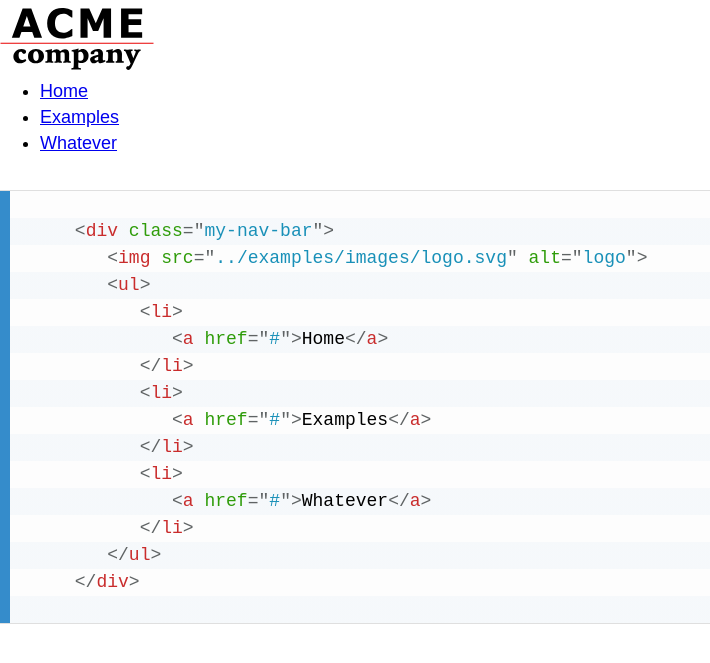
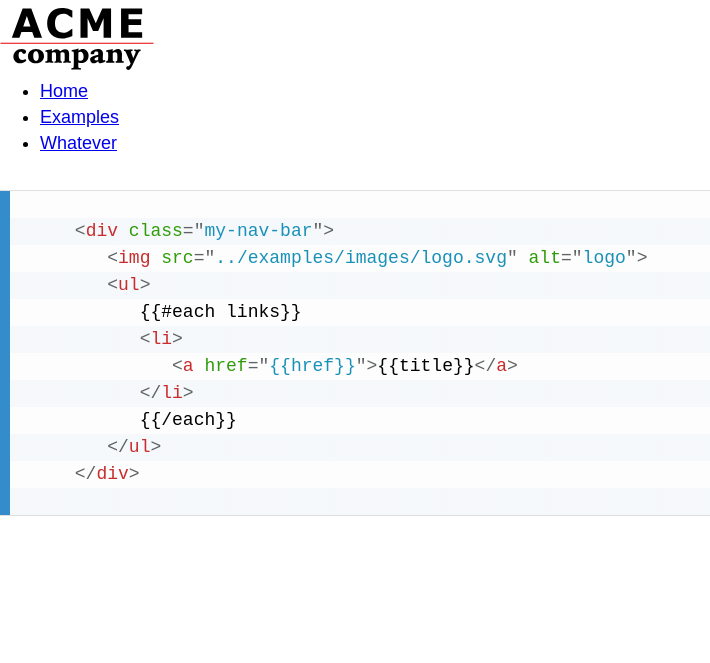
Before and after one commit to walkerab/ghetto-box-site, a Jekyll site: the page demo-animation/index.html, which Jekyll copies as it is, in a window 1280 px wide. Shown: the top 663 px of the page, without its empty margins (0-710 px from the left). Built offline with Jekyll 4.4.1, drawn with Linux system fonts in a browser that asks for light colours; nearby versions of some CDN libraries; library files that are not in the unit come from our copies.

Commit message:
handlebars templating in demo

```diff
--- a/bower.json
+++ b/bower.json
@@ -14,6 +14,7 @@
     "tests"
   ],
   "dependencies": {
-    "prism": "gh-pages"
+    "prism": "gh-pages",
+    "handlebars": "~2.0.0"
   }
 }
--- a/demo-animation/demo-animation.js
+++ b/demo-animation/demo-animation.js
@@ -30,7 +30,6 @@
 				var regex_str = match[1];
 				var regex = new RegExp(regex_str);
 				result.push(line.substr(0,line.length-match[0].length).replace(regex,highlightString));
-				console.log(regex);
 			} else {
 				result.push(line);
 			}
@@ -42,6 +41,23 @@
 		return html.replace(/&/g,'&amp;').replace(/</g,'&lt;').replace(/>/g,'&gt;');
 	}
 
+	var context = {
+		links: [
+			{
+				title: 'Home',
+				href: '#'
+			},
+			{
+				title: 'Examples',
+				href: '#'
+			},
+			{
+				title: 'Whatever',
+				href: '#'
+			}
+		]
+	};
+
 	var showFrame = function(frame) {
 		// var highlighted_text = highlightDifferences(frame.innerHTML);
 		var highlighted_text = highlightDifferences(Prism.highlight(
@@ -49,7 +65,8 @@
 			Prism.languages.markup
 		));
 		el_source.innerHTML = highlighted_text;
-		el_result.innerHTML = frame.innerHTML;
+		var template = Handlebars.compile(frame.innerHTML)
+		el_result.innerHTML = template(context);
 	};
 
 	var hideFrame = function(frame) {
--- a/demo-animation/index.html
+++ b/demo-animation/index.html
@@ -206,6 +206,7 @@
 	<div style="height: 182px;" id="result"></div>
 	<pre id="source" class="language-markup"></pre>
 	<script type="text/javascript" src="../bower_components/prism/prism.js" data-manual></script>
+	<script src="../bower_components/handlebars/handlebars.min.js"></script>
 	<script type="text/javascript" src="demo-animation.js"></script>
 </body>
 </html>
--- a/demo-animation/nav-bar.html
+++ b/demo-animation/nav-bar.html
@@ -10,15 +10,11 @@
 		<div class="my-nav-bar">
 			<img src="../examples/images/logo.svg" alt="logo">
 			<ul>
+				{{#each links}}
 				<li>
-					<a href="#">Home</a>
+					<a href="{{href}}">{{title}}</a>
 				</li>
-				<li>
-					<a href="#">Examples</a>
-				</li>
-				<li>
-					<a href="#">Whatever</a>
-				</li>
+				{{/each}}
 			</ul>
 		</div>
 	</div>
@@ -26,15 +22,11 @@
 		<div class="my-nav-bar">
 			<img src="../examples/images/logo.svg" alt="logo">
 			<ul class="tiles"><!-- /tiles/ -->
+				{{#each links}}
 				<li class="tile"><!-- /tile/ -->
-					<a href="#">Home</a>
+					<a href="{{href}}">{{title}}</a>
 				</li>
-				<li class="tile"><!-- /tile/ -->
-					<a href="#">Examples</a>
-				</li>
-				<li class="tile"><!-- /tile/ -->
-					<a href="#">Whatever</a>
-				</li>
+				{{/each}}
 			</ul>
 		</div>
 	</div>
@@ -42,15 +34,11 @@
 		<div class="my-nav-bar tiles"><!-- /tiles/ -->
 			<img class="tile" src="../examples/images/logo.svg" alt="logo"><!-- /tile/ -->
 			<ul class="tile tiles"><!-- /tile/ -->
+				{{#each links}}
 				<li class="tile">
-					<a href="#">Home</a>
+					<a href="{{href}}">{{title}}</a>
 				</li>
-				<li class="tile">
-					<a href="#">Examples</a>
-				</li>
-				<li class="tile">
-					<a href="#">Whatever</a>
-				</li>
+				{{/each}}
 			</ul>
 		</div>
 	</div>
@@ -58,15 +46,11 @@
 		<div class="my-nav-bar tiles">
 			<img class="tile" src="../examples/images/logo.svg" alt="logo">
 			<ul class="tile tiles">
+				{{#each links}}
 				<li class="tile pad-h-xs"><!-- /pad-h-xs/ -->
-					<a href="#">Home</a>
+					<a href="{{href}}">{{title}}</a>
 				</li>
-				<li class="tile pad-h-xs"><!-- /pad-h-xs/ -->
-					<a href="#">Examples</a>
-				</li>
-				<li class="tile pad-h-xs"><!-- /pad-h-xs/ -->
-					<a href="#">Whatever</a>
-				</li>
+				{{/each}}
 			</ul>
 		</div>
 	</div>
@@ -74,15 +58,11 @@
 		<div class="my-nav-bar tiles tiles-justify"><!-- /tiles-justify/ -->
 			<img class="tile" src="../examples/images/logo.svg" alt="logo">
 			<ul class="tile tiles">
+				{{#each links}}
 				<li class="tile pad-h-xs">
-					<a href="#">Home</a>
+					<a href="{{href}}">{{title}}</a>
 				</li>
-				<li class="tile pad-h-xs">
-					<a href="#">Examples</a>
-				</li>
-				<li class="tile pad-h-xs">
-					<a href="#">Whatever</a>
-				</li>
+				{{/each}}
 			</ul>
 		</div>
 	</div>
@@ -90,15 +70,11 @@
 		<div class="my-nav-bar tiles tiles-justify">
 			<img class="tile" src="../examples/images/logo.svg" alt="logo">
 			<ul class="tile tile-bottom tiles"><!-- /tile-bottom/ -->
+				{{#each links}}
 				<li class="tile pad-h-xs">
-					<a href="#">Home</a>
+					<a href="{{href}}">{{title}}</a>
 				</li>
-				<li class="tile pad-h-xs">
-					<a href="#">Examples</a>
-				</li>
-				<li class="tile pad-h-xs">
-					<a href="#">Whatever</a>
-				</li>
+				{{/each}}
 			</ul>
 		</div>
 	</div>
```
